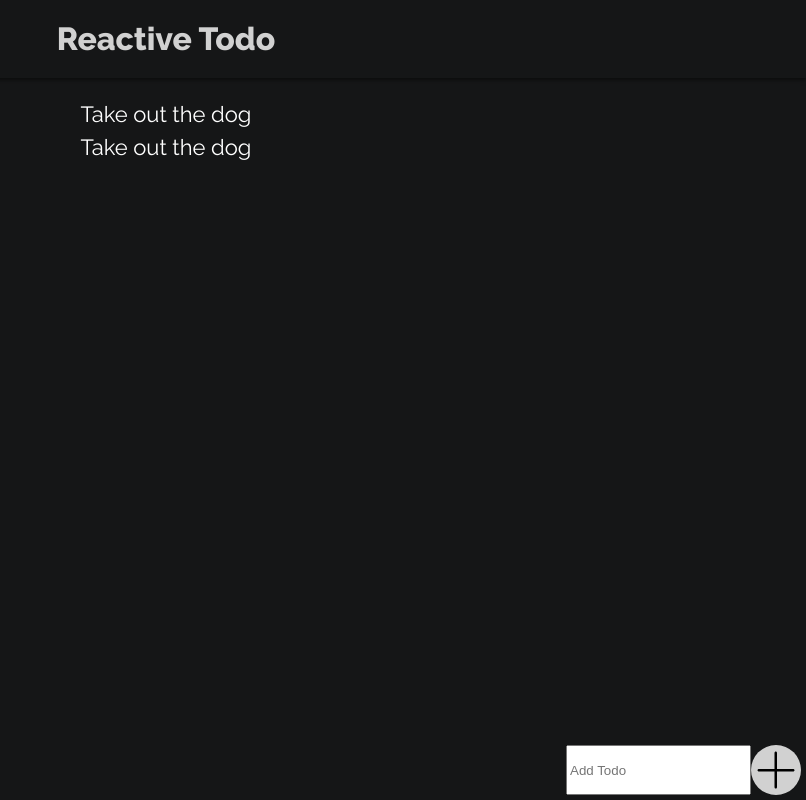
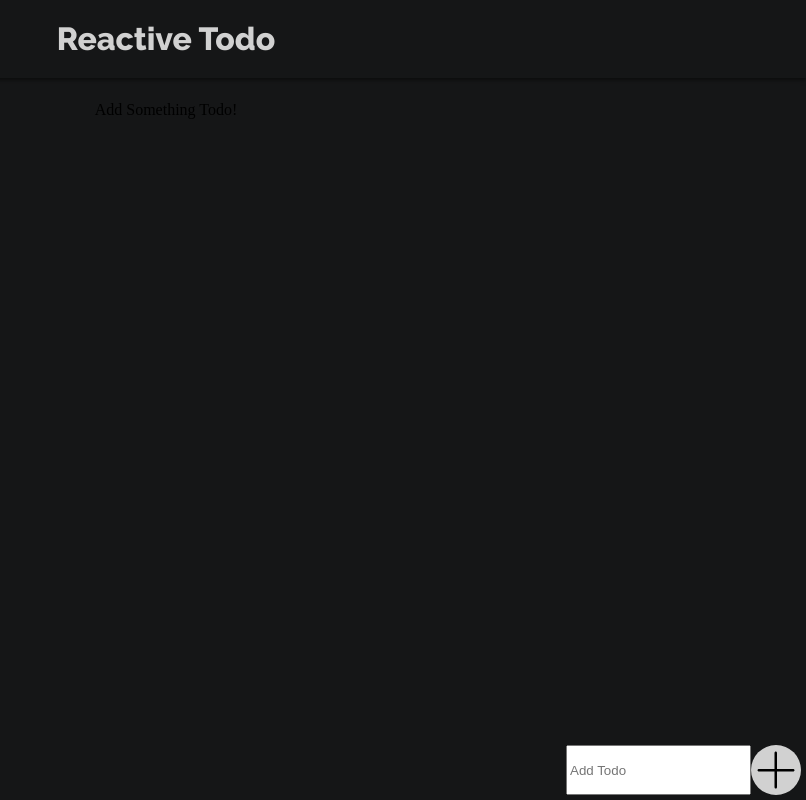
Before and after one commit to ch4nc3l0/todo-react, a React (Create React App) app in the folder todo-react/: page / in a window 1280 px wide. Shown: the whole page, without its empty margins (474-1280 px from the left). Built offline with nearby package versions, Linux system fonts and the light colour scheme.

Commit message:
Feature: add working todo list and items

```diff
--- a/todo-react/src/App.js
+++ b/todo-react/src/App.js
@@ -19,13 +19,13 @@ class App extends Component {
      if(todo!==''){
      this.setState(prevState=>({todo:[...prevState.todo, todo]}));
      }
-    }
+    };
 
   render() {
     return (
       <div className="App">
         <Titlebar title='Reactive Todo'/>
-        <TodoList/>
+        <TodoList todo={this.state.todo}/>
         <Addtodo handleAddTodo={this.handleAddTodo}/>
       </div>
     );
--- a/todo-react/src/TodoItem.js
+++ b/todo-react/src/TodoItem.js
@@ -5,9 +5,7 @@ export default class TodoItem extends Component{
     render(){
         return(
             <div className='todoitem--wrapper'>
-                <p className='todoitem'>Take out the dog</p>
-                <p className='todoitem'>Take out the dog</p>
-
+                <p>{this.props.todo}</p>
             </div>
         );
     };
--- a/todo-react/src/TodoList.js
+++ b/todo-react/src/TodoList.js
@@ -2,12 +2,28 @@ import React, {Component} from 'react';
 import TodoItem from './TodoItem';
 
 export default class TodoList extends Component{
+constructor(props){
+    super(props);
+    this.mapTodo=this.mapTodo.bind(this);
+}
+
+    mapTodo() {
+        if(this.props.todo.length===0){
+            return(
+                <div>
+                    <p>Add Something Todo!</p>
+                </div>
+                );
+        };
+        return this.props.todo.map((todo, index) =>{
+            return <TodoItem key={index} todo={todo}/>
+        });
+    }
+
     render(){
         return(
             <div className='todolist'>
-
-            <TodoItem/>
-
+            {this.mapTodo()}
             </div>
         );
     };
```
